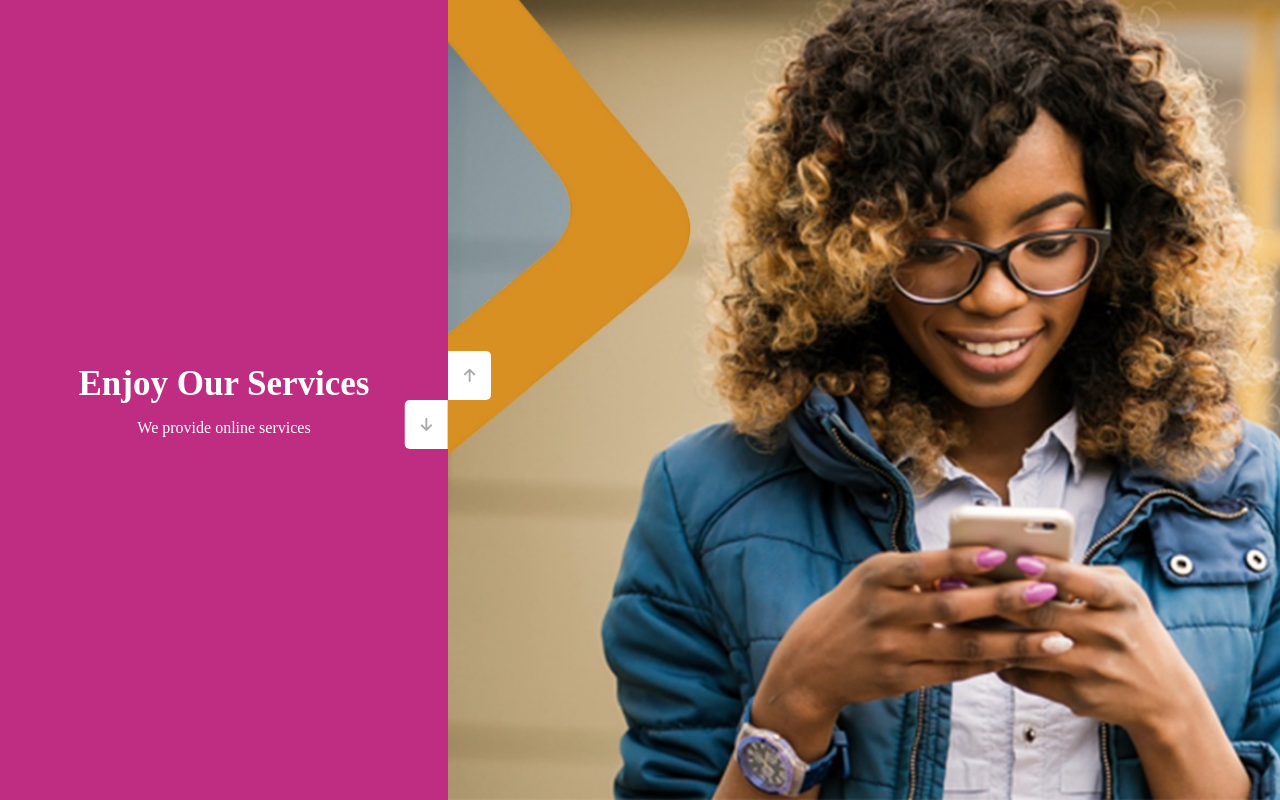
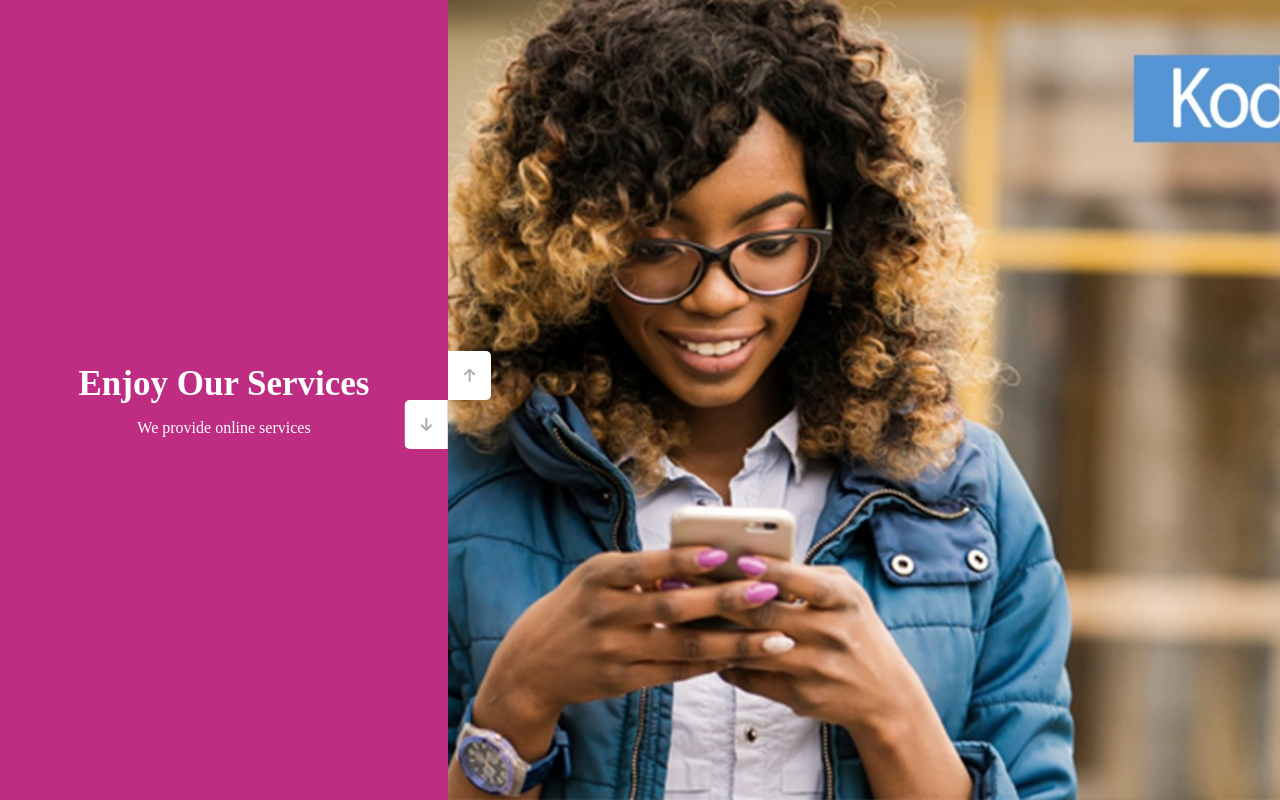
Before and after one commit to RonnyK36/vertical-slider, a plain HTML site: page index.html in a window 1280 px wide. Both pictures are taken after a click on the button 426 px from the left and 424 px from the top of the page. Drawn offline with Linux system fonts and the light colour scheme.

Commit message:
Added function to slide on button click

```diff
--- a/app.js
+++ b/app.js
@@ -0,0 +1,34 @@
+const sliderContainer = document.querySelector(".slider-container")
+const rightSlide = document.querySelector(".right-slide")
+const leftSlide = document.querySelector(".left-slide")
+const upButton = document.querySelector(".up-button")
+const downButton = document.querySelector(".down-button")
+
+const slidesLength = rightSlide.querySelectorAll("div").length
+
+let activeSlideIndex = 0
+
+leftSlide.style.top = `-${(slidesLength - 1) * 100}vh`
+
+upButton.addEventListener('click', () => changeSlide('up'))
+downButton.addEventListener('click', () => changeSlide('down'))
+
+
+const changeSlide = (direction) => {
+
+    const sliderHeight = sliderContainer.clientHeight
+    if (direction === 'up') {
+        activeSlideIndex++
+        if (activeSlideIndex > slidesLength - 1) {
+            activeSlideIndex = 0
+        }
+    } else if (direction === 'down') {
+        activeSlideIndex--
+        if (activeSlideIndex < 0) {
+            activeSlideIndex = slidesLength - 1
+        }
+    }
+    rightSlide.style.transform = `translateY(-${(activeSlideIndex * sliderHeight)}px)`
+    leftSlide.style.transform = `translateY(${activeSlideIndex * sliderHeight}px)`
+
+}
--- a/styles.css
+++ b/styles.css
@@ -21,6 +21,7 @@ body {
     position: absolute;
     top: 0;
     left: 0;
+    transition: transform 0.4s ease-in-out;
 }
 
 .left-slide>div {
@@ -42,20 +43,20 @@ p {
 }
 
 .right-slide {
-    height: 100vh;
+    height: 100%;
     width: 65%;
     position: absolute;
     top: 0;
     left: 35%;
+    transition: transform 0.4s ease-in-out;
 }
 
 .right-slide>div {
     height: 100%;
     width: 100%;
-    position: absolute;
     background-repeat: no-repeat;
     background-size: cover;
-    /* background-position: center center; */
+    background-position: center center;
 }
 
 button {
```
